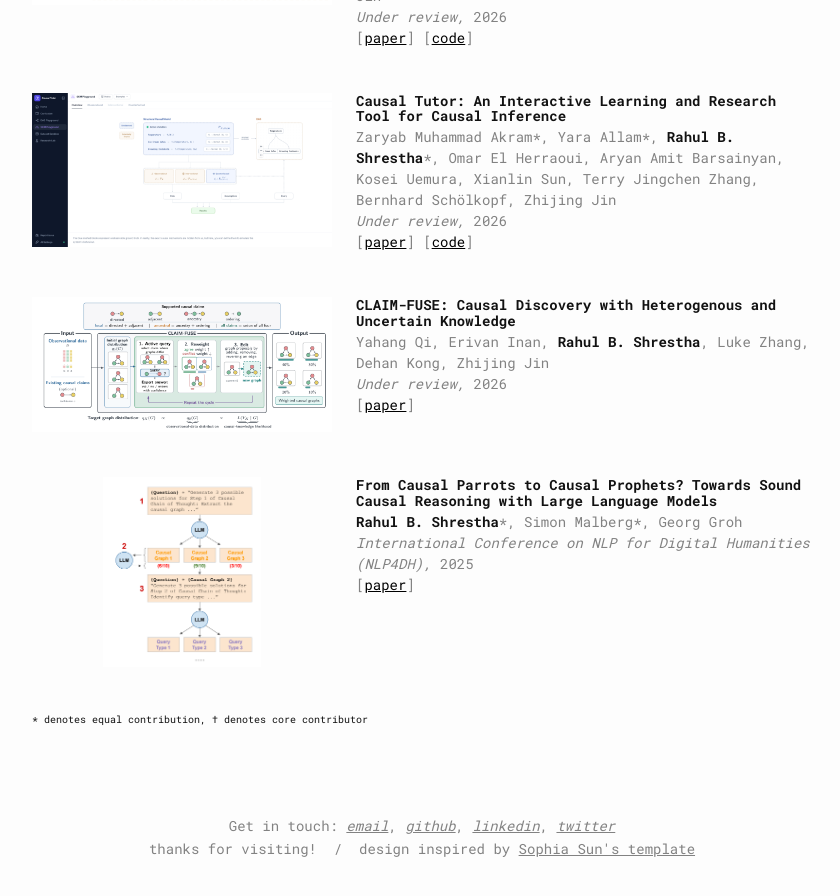
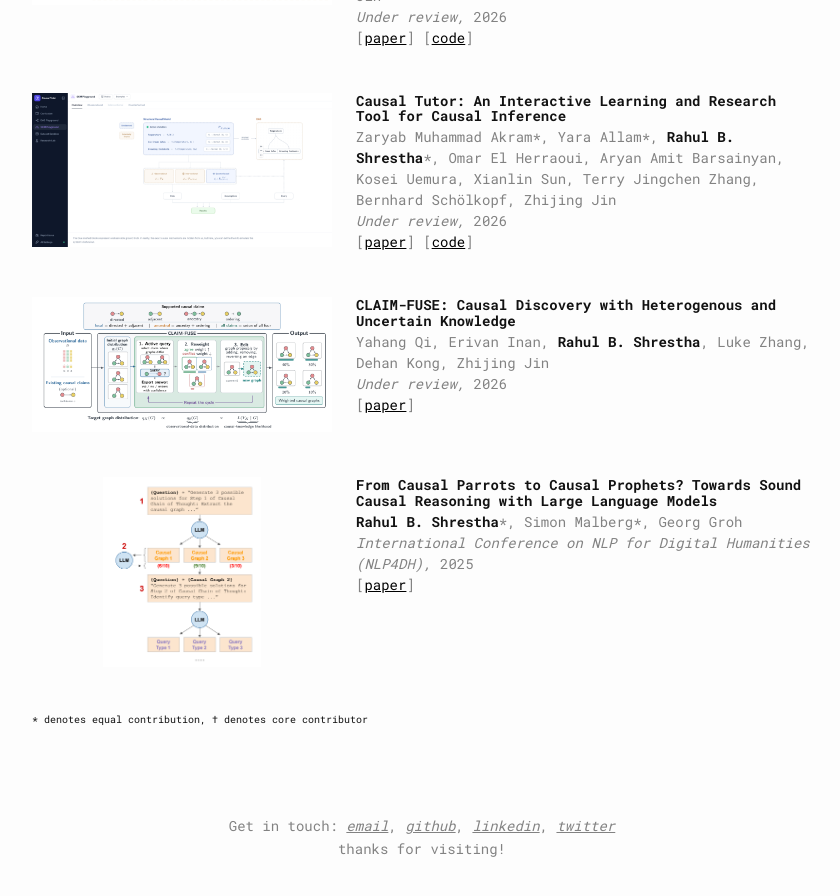
Before and after one commit to rahulbshrestha/rahulbshrestha.github.io, a Jekyll site: the page built from index.md, in a window 1280 px wide and 900 px high, scrolled down 1241 px. Shown: the top 896 px of the window, without its empty margins (218-1058 px from the left). Built offline with Jekyll 4.4.1, drawn with Linux system fonts in a browser that asks for light colours.

Commit message:
Remove design credit from footer
Co-Authored-By: Claude Opus 5.5 <noreply@anthropic.com>

```diff
--- a/_includes/footer.html
+++ b/_includes/footer.html
@@ -3,7 +3,7 @@
 	<div>
     Get in touch: <a href="mailto:{{ site.email }}"><em>email</em></a>, <a href="https://github.com/rahulbshrestha"><em>github</em></a>, <a href="https://www.linkedin.com/in/rahulbshrestha"><em>linkedin</em></a>, <a href="https://twitter.com/rahulbshrestha"><em>twitter</em></a><span id="visit-count" hidden></span>
 </div>
-    thanks for visiting! &nbsp;/&nbsp; design inspired by <a href="https://github.com/huiwenn/huiwenn.github.io">Sophia Sun's template</a>
+    thanks for visiting!
 </footer>
 
 <script src="{{ '/assets/js/hover-reveal.js' | relative_url }}"></script>
```
